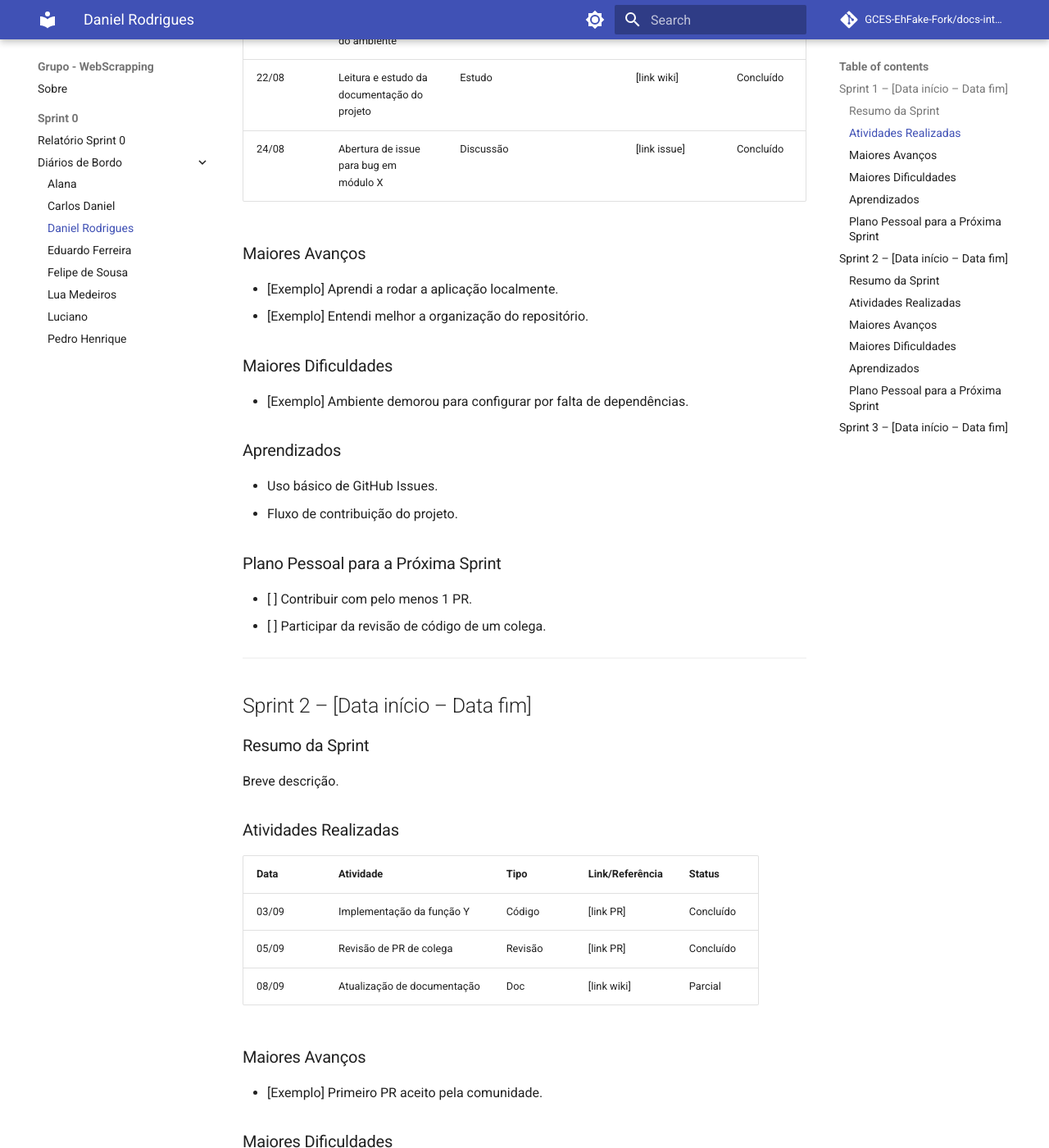
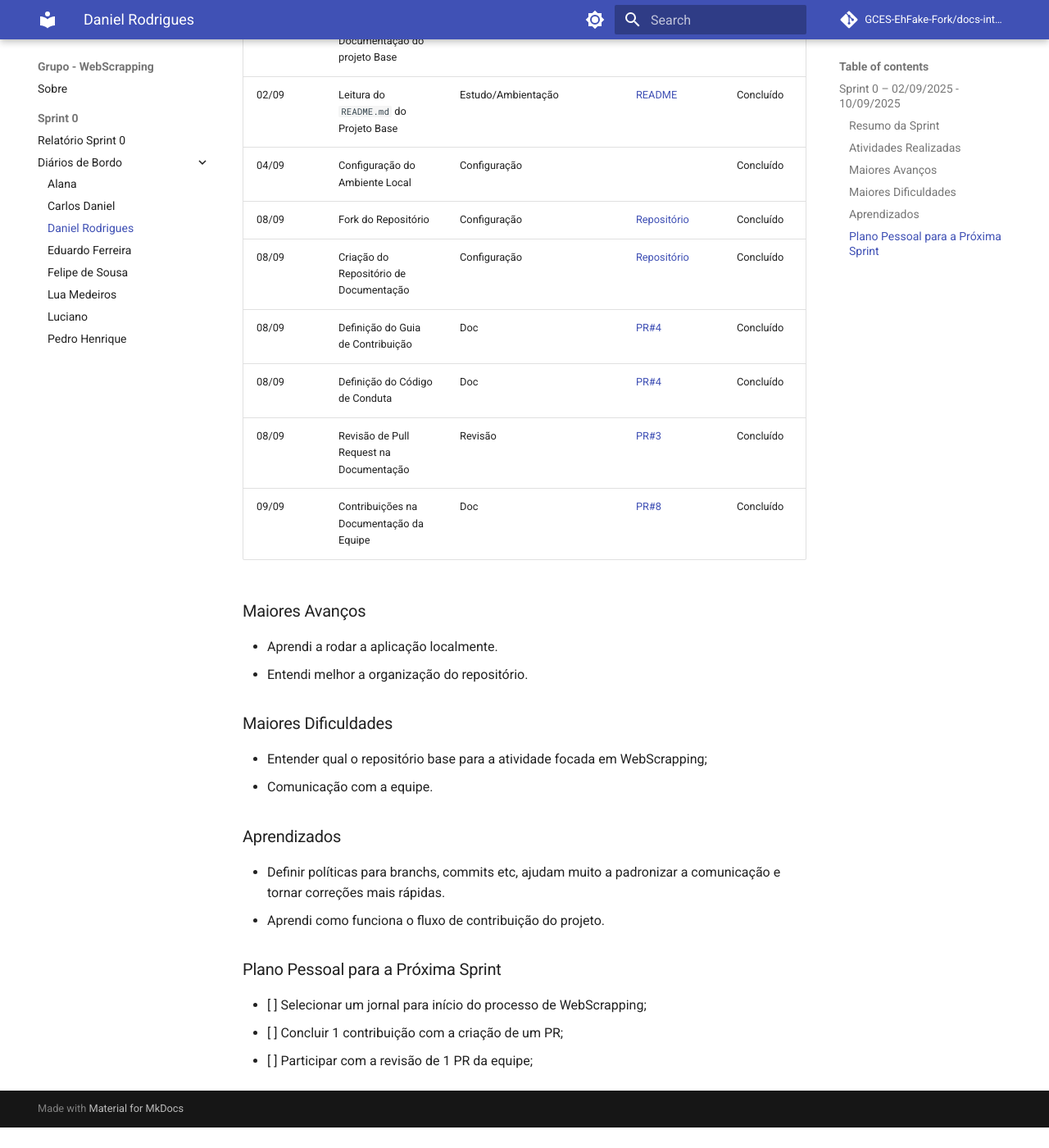
Before and after one commit to GCES-EhFake-Fork/docs-interno, an MkDocs documentation site: the page built from docs/grupo-webscrapping/sprint0/diarioDaniel.md, in a window 1280 px wide and 1400 px high, scrolled down 605 px. Shown: the whole window at 82% size. Built offline with MkDocs 1.6.1 and Material for MkDocs 9.7.7, drawn with Linux system fonts in a browser that asks for light colours; comment, search, counter and statistics services are not loaded; after the commit the page ends 1980 px from its top, so only the background shows below that; some of the changed text lies outside the part shown.

Commit message:
docs: adiciona diario de bordo de daniel

```diff
--- a/docs/grupo-webscrapping/sprint0/diarioDaniel.md
+++ b/docs/grupo-webscrapping/sprint0/diarioDaniel.md
@@ -1,12 +1,12 @@
-# Diário de Bordo – \[Nome do(a) Aluno(a)]
+# Diário de Bordo – Daniel Rodrigues da Rocha
 
-**Disciplina:** \[Nome da disciplina]
-**Equipe:** \[Nome/Identificação da equipe]
-**Comunidade/Projeto de Software Livre:** \[Nome do projeto/comunidade]
+**Disciplina:** Gerência de Configuração e Evolução de Software
+**Equipe:** WebScrapping
+**Comunidade/Projeto de Software Livre:** Check-up
 
 ---
 
-## Sprint 1 – \[Data início – Data fim]
+## Sprint 0 – 02/09/2025 - 10/09/2025
 
 ### Resumo da Sprint
 
@@ -16,65 +16,33 @@ Breve descrição das atividades e reflexões.
 
 | Data  | Atividade                                   | Tipo (Código/Doc/Discussão/Outro) | Link/Referência | Status    |
 | ----- | ------------------------------------------- | --------------------------------- | --------------- | --------- |
-| 20/08 | Configuração inicial do ambiente            | Código                            | –               | Concluído |
-| 22/08 | Leitura e estudo da documentação do projeto | Estudo                            | \[link wiki]    | Concluído |
-| 24/08 | Abertura de issue para bug em módulo X      | Discussão                         | \[link issue]   | Concluído |
+| 02/09 | Leitura da Documentação do projeto Base     | Estudo/Ambientação                | [Docs](https://eh-fake.github.io/docs/land/index.html)                                                                                                       | Concluído |
+| 02/09 | Leitura do `README.md` do Projeto Base      | Estudo/Ambientação                | [README](https://github.com/EH-FAKE/check-up/blob/develop/README.md)                                                                                                         | Concluído |
+| 04/09 | Configuração do Ambiente Local              | Configuração                      |                 | Concluído |
+| 08/09 | Fork do Repositório                         | Configuração                      | [Repositório](https://github.com/GCES-EhFake-Fork/checkUp)                                                                                                    | Concluído |
+| 08/09 | Criação do Repositório de Documentação      | Configuração                      | [Repositório](https://github.com/GCES-EhFake-Fork/docs-interno)                                                                                               | Concluído |
+| 08/09 | Definição do Guia de Contribuição           | Doc                               | [PR#4](https://github.com/GCES-EhFake-Fork/docs-interno/pull/4)                                                                                                          | Concluído |
+| 08/09 | Definição do Código de Conduta              | Doc                               | [PR#4](https://github.com/GCES-EhFake-Fork/docs-interno/pull/4)                                                                                                          | Concluído |
+| 08/09 | Revisão de Pull Request na Documentação     | Revisão                           | [PR#3](https://github.com/GCES-EhFake-Fork/docs-interno/pull/3)                                                                                                          | Concluído |
+| 09/09 | Contribuições na Documentação da Equipe     | Doc                               | [PR#8](https://github.com/GCES-EhFake-Fork/docs-interno/pull/8)                                                                                                          | Concluído |
 
 ### Maiores Avanços
 
-* \[Exemplo] Aprendi a rodar a aplicação localmente.
-* \[Exemplo] Entendi melhor a organização do repositório.
+* Aprendi a rodar a aplicação localmente.
+* Entendi melhor a organização do repositório.
 
 ### Maiores Dificuldades
 
-* \[Exemplo] Ambiente demorou para configurar por falta de dependências.
+* Entender qual o repositório base para a atividade focada em WebScrapping;
+* Comunicação com a equipe.
 
 ### Aprendizados
 
-* Uso básico de GitHub Issues.
-* Fluxo de contribuição do projeto.
+* Definir políticas para branchs, commits etc, ajudam muito a padronizar a comunicação e tornar correções mais rápidas.
+* Aprendi como funciona o fluxo de contribuição do projeto.
 
 ### Plano Pessoal para a Próxima Sprint
 
-* [ ] Contribuir com pelo menos 1 PR.
-* [ ] Participar da revisão de código de um colega.
-
----
-
-## Sprint 2 – \[Data início – Data fim]
-
-### Resumo da Sprint
-
-Breve descrição.
-
-### Atividades Realizadas
-
-| Data  | Atividade                   | Tipo    | Link/Referência | Status    |
-| ----- | --------------------------- | ------- | --------------- | --------- |
-| 03/09 | Implementação da função Y   | Código  | \[link PR]      | Concluído |
-| 05/09 | Revisão de PR de colega     | Revisão | \[link PR]      | Concluído |
-| 08/09 | Atualização de documentação | Doc     | \[link wiki]    | Parcial   |
-
-### Maiores Avanços
-
-* \[Exemplo] Primeiro PR aceito pela comunidade.
-
-### Maiores Dificuldades
-
-* Dificuldade com testes automatizados.
-
-### Aprendizados
-
-* Melhoria no uso de Git (branches, rebase).
-* Importância de escrever commits claros.
-
-### Plano Pessoal para a Próxima Sprint
-
-* [ ] Melhorar conhecimento em testes.
-* [ ] Aprofundar em Docker para rodar ambiente completo.
-
----
-
-## Sprint 3 – \[Data início – Data fim]
-
-*(Repete-se a mesma estrutura, até o final da disciplina.)*
+* [ ] Selecionar um jornal para início do processo de WebScrapping;
+* [ ] Concluir 1 contribuição com a criação de um PR;
+* [ ] Participar com a revisão de 1 PR da equipe;
```
